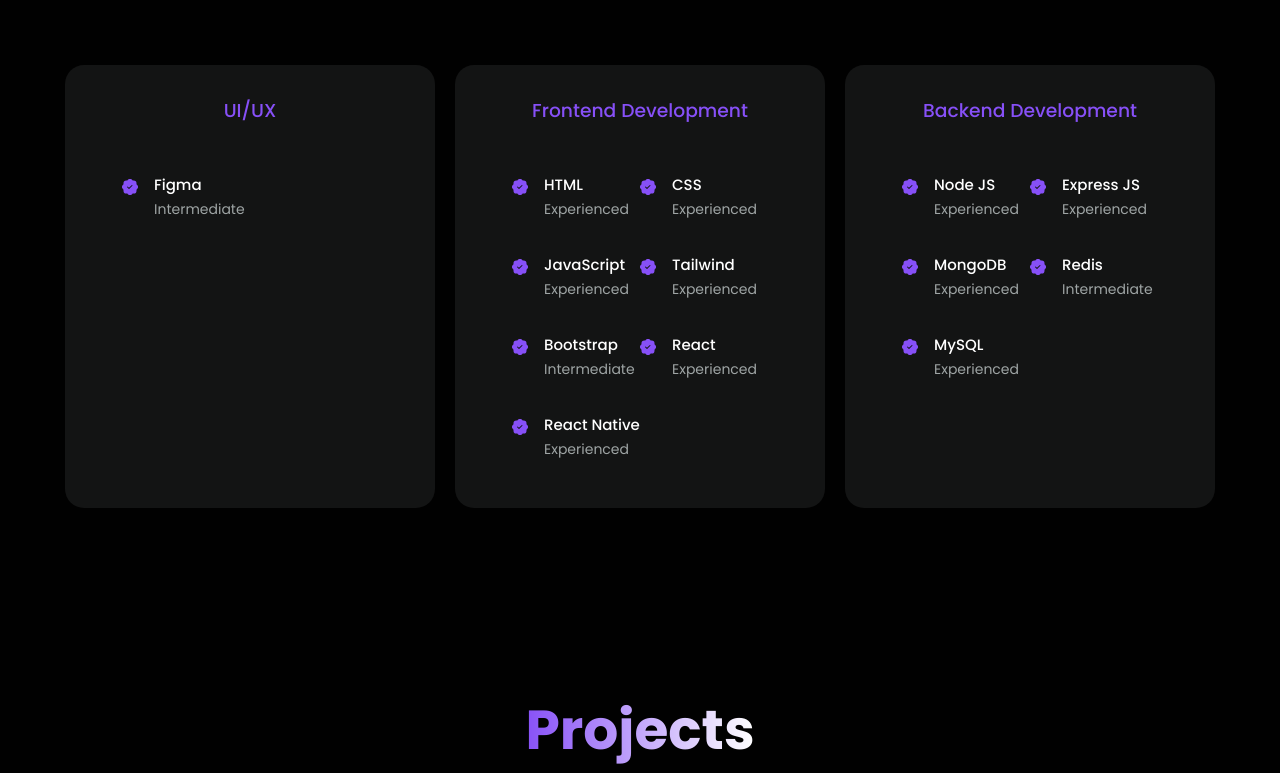
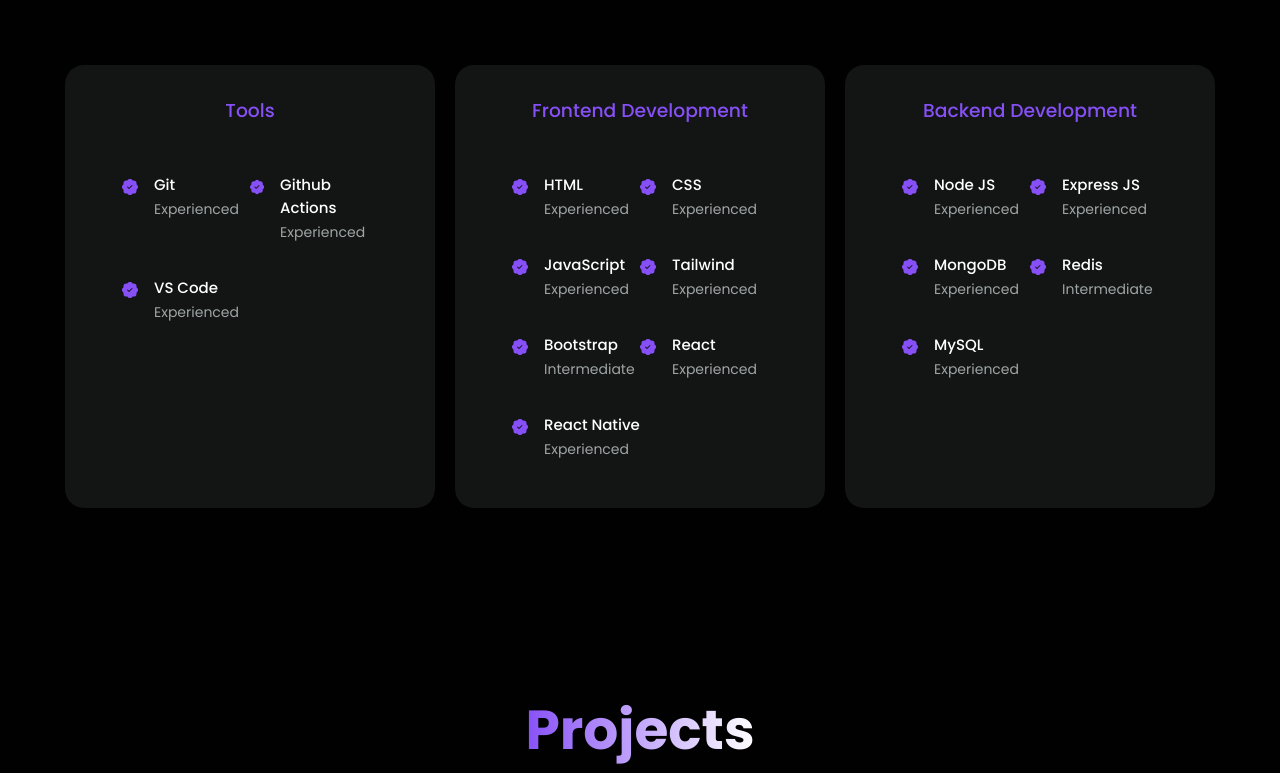
Before and after one commit to shubam341/MY-Portfolioo, a React (Create React App) app: page / in a window 1280 px wide. Shown: the part 2547-3320 px from the top of the page. Built offline with nearby package versions, Linux system fonts and the light colour scheme; a web font is replaced by a local one.

Commit message:
Remove large files from tracking and update .gitignore

```diff
--- a/src/Components/Footer/index.jsx
+++ b/src/Components/Footer/index.jsx
@@ -39,8 +39,8 @@
                 </div>
 
                 <div className="copyright__container">
-                    <h3>Copyright &copy; All rights reserved ~ | 2024</h3>
-                    <p className="text__muted">Built with love by Emmanuel Eze Adinuba</p>
+                    <h3>Copyright &copy; All rights reserved ~ | 2025</h3>
+                    <p className="text__muted">Built  by Shubam Choudhary</p>
                 </div>
             </div>
         </footer>
--- a/src/data.js
+++ b/src/data.js
@@ -120,11 +120,19 @@
 
 export const experience = [
     {
-        title: "UI/UX",
+        title: "Tools",
         data: [
             {
-                skill: "Figma",
-                level: "Intermediate",
+                skill: "Git",
+                level:"Experienced",
+            },
+            {
+                skill: "Github Actions",
+                level:"Experienced",
+            },
+            {
+                skill: "VS Code",
+                level:"Experienced",
             },
         ],
     },
```
Also changed, not shown: 2 other files (tests, documents, lock files or other folders).
